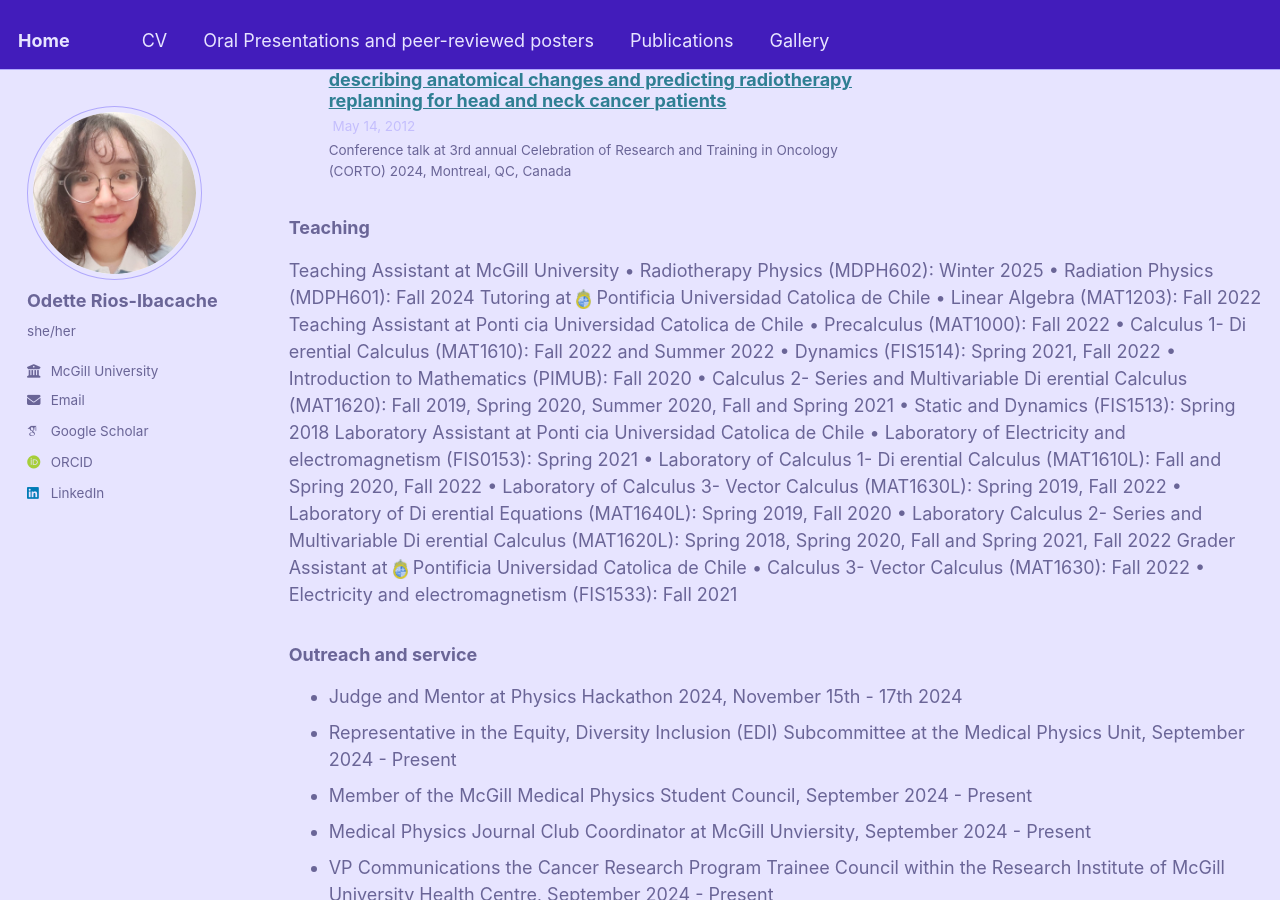
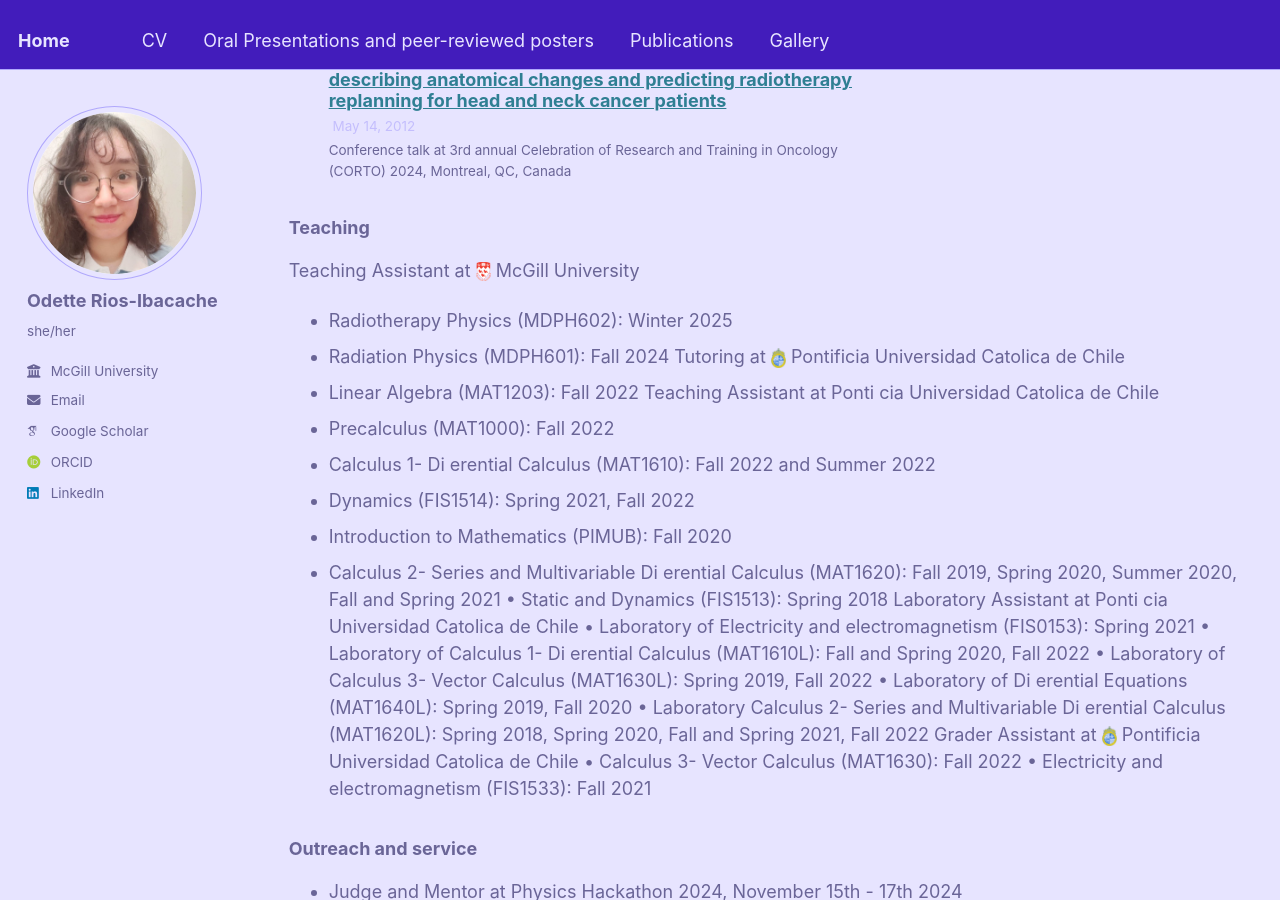
Before and after one commit to OdetteRiosI/odetteriosi.github.io, a Jekyll site: the page built from _pages/cv.md, in a window 1280 px wide and 900 px high, scrolled down 3175 px. Built offline with Jekyll 4.4.1, drawn with Linux system fonts in a browser that asks for light colours; some web fonts are replaced; part of the change alters nothing that is shown.

Commit message:
Update cv.md

```diff
--- a/_pages/cv.md
+++ b/_pages/cv.md
@@ -64,17 +64,17 @@ redirect_from:
   {% endfor %}</ul>
 
 ### Teaching
-Teaching Assistant at McGill University
- • Radiotherapy Physics (MDPH602): Winter 2025
- • Radiation Physics (MDPH601): Fall 2024
+Teaching Assistant at <img src='/images/mcgill.png' width="15" height="20"> McGill University
+ * Radiotherapy Physics (MDPH602): Winter 2025
+ * Radiation Physics (MDPH601): Fall 2024
  Tutoring at <img src='/images/puc.png' width="15" height="20"> Pontificia Universidad Catolica de Chile
- • Linear Algebra (MAT1203): Fall 2022
- Teaching Assistant at Ponti cia Universidad Catolica de Chile
- • Precalculus (MAT1000): Fall 2022
- • Calculus 1- Di erential Calculus (MAT1610): Fall 2022 and Summer 2022
- • Dynamics (FIS1514): Spring 2021, Fall 2022
- • Introduction to Mathematics (PIMUB): Fall 2020
- • Calculus 2- Series and Multivariable Di erential Calculus (MAT1620): Fall 2019, Spring 2020,
+ * Linear Algebra (MAT1203): Fall 2022
+Teaching Assistant at Ponti cia Universidad Catolica de Chile
+ * Precalculus (MAT1000): Fall 2022
+ * Calculus 1- Di erential Calculus (MAT1610): Fall 2022 and Summer 2022
+ * Dynamics (FIS1514): Spring 2021, Fall 2022
+ * Introduction to Mathematics (PIMUB): Fall 2020
+ * Calculus 2- Series and Multivariable Di erential Calculus (MAT1620): Fall 2019, Spring 2020,
  Summer 2020, Fall and Spring 2021
  • Static and Dynamics (FIS1513): Spring 2018
  Laboratory Assistant at Ponti cia Universidad Catolica de Chile
```
